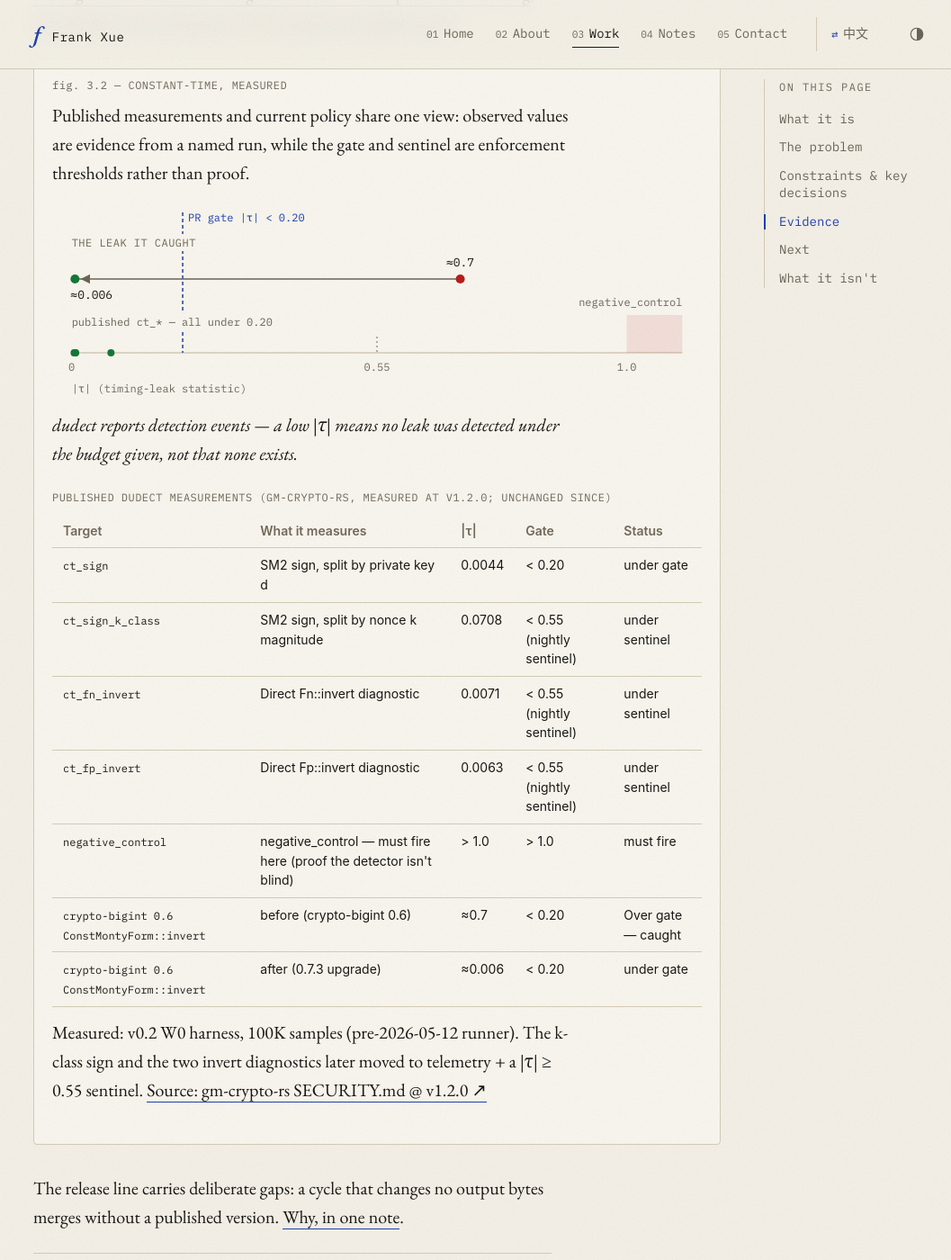
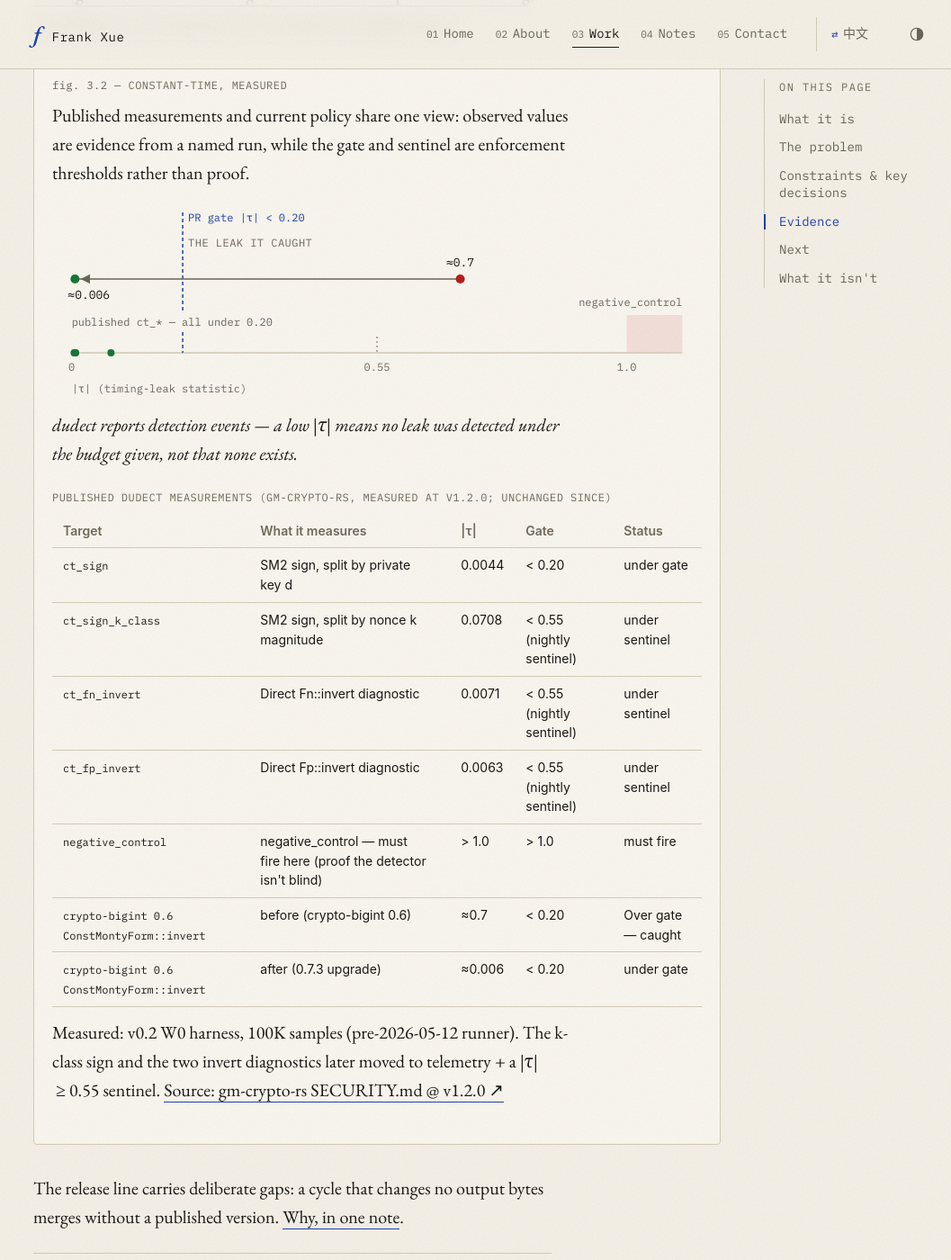
Before and after one commit to frankxue831/frankxue831.github.io, a Jekyll site: the page built from projects/gm-crypto-rs.html, in a window 1280 px wide and 1400 px high, scrolled down 5715 px. Shown: the whole window at 90% size, without its empty margins (101-1158 px from the left). Built offline with Jekyll 4.4.1, drawn with Linux system fonts in a browser that asks for light colours.

Commit message:
fix(fig 3.2): review fixes — no label plates, guard teeth, edge widths
Resolves the one review of 5c20367 (8 numbered items):

- Label plates (feFlood filter) painted boxes wherever the panel isn't
  painted behind the chart: print without background graphics (and the
  labels were rasterised out of the PDF text layer), forced colors, and
  Chromium auto-dark. Root fix: no plates. The leak heading now sits right
  of the gate line with the gate label, "≈0.006" shifts left (dx -8), and
  the gate line breaks for the cluster label, the one label that spans it
  at every width in both locales. No label now crosses a line from a 320px
  viewport up. --dudect-panel, the split dark rules and the theme-anim
  flood-color are reverted to main.
- validate_site.rb: the threshold guards match the table-cell form
  ("&lt;" + space or &nbsp; + the display variable), so &nbsp; can't dodge
  the hardcode guard and the axis tick can't satisfy the precision guard
  (negative-tested: four mutations fail, unmutated passes).
- text-wrap: pretty on table cells (no one-word/one-glyph last lines);
  " ≥ " in the provenance glued with &nbsp;.
- The rail track and gap are custom properties on .section.has-toc, read
  by the wide figure, so they can't drift apart.
- The table drops its 640px floor once the figure is wide, so a classic
  17-22px scrollbar can't push Status off-screen at 760/1024px.
- Phone column labels use --fg-muted (AA on both panels).
- Spec addendum: the visualizer spec records the no-viewBox layout.

Co-Authored-By: Claude Opus 5.5 <noreply@anthropic.com>

```diff
--- a/_includes/dudect-chart.html
+++ b/_includes/dudect-chart.html
@@ -47,24 +48,20 @@
       <marker id="dudect-arrow" viewBox="0 0 10 10" refX="16" refY="5" markerWidth="7" markerHeight="7" orient="auto-start-reverse">
         <path d="M0,0 L10,5 L0,10 z" class="dudect__arrowhead"/>
       </marker>
-      <!-- Label plate: floods each label's box with the panel colour, then
-           draws the label on it, so a line the label crosses stops cleanly
-           at the label instead of running through its spaces and dashes.
-           sRGB interpolation keeps the flood exactly the panel colour (the
-           linearRGB default shifts dark colours into visible boxes). -->
-      <filter id="dudect-plate" x="-0.02" y="-0.1" width="1.04" height="1.2" color-interpolation-filters="sRGB">
-        <feFlood class="dudect__plate"/>
-        <feComposite in="SourceGraphic"/>
-      </filter>
     </defs>
-    <!-- Marks first, labels last: each label paints over any line it
-         crosses, so its plate can mask the line. -->
+    <!-- negative_control zone past 1.0 (a translucent wash: below a ~335px
+         viewport the end of the English cluster label runs over it). The SVG carries
+         the bare identifier (language-neutral, never overflows); the full
+         "must fire here" meaning lives in the caveat + the data table below. -->
+    <rect class="dudect__control" x="{{ control_x }}%" y="{{ axis_y | minus: 42 }}" width="{{ control_w }}%" height="42"/>
     <!-- axis baseline -->
     <line class="dudect__axis" x1="{{ xl }}%" y1="{{ axis_y }}" x2="{{ xr }}%" y2="{{ axis_y }}"/>
     <!-- sentinel marker (subtle) -->
     <line class="dudect__sentinel" x1="{{ sentinel_x }}%" y1="{{ axis_y | minus: 18 }}" x2="{{ sentinel_x }}%" y2="{{ axis_y }}"/>
-    <!-- gate line -->
-    <line class="dudect__gate" x1="{{ gate_x }}%" y1="4" x2="{{ gate_x }}%" y2="{{ axis_y }}"/>
+    <!-- gate line, broken where the cluster label (which starts at 0 and is
+         always wider than the gap to 0.20) crosses it -->
+    <line class="dudect__gate" x1="{{ gate_x }}%" y1="4" x2="{{ gate_x }}%" y2="{{ cluster_label_y | minus: 14 }}"/>
+    <line class="dudect__gate" x1="{{ gate_x }}%" y1="{{ cluster_label_y | plus: 7 }}" x2="{{ gate_x }}%" y2="{{ axis_y }}"/>
     <!-- Row A: the four measured points, clustered near zero, on the axis -->
     <g class="dudect__points">
       {%- for m in d.measured -%}
@@ -80,9 +77,10 @@
     </g>
     <!-- labels -->
     <text class="dudect__gate-label" x="{{ gate_x }}%" dx="6" y="{{ gate_label_y }}">{{ t.gate_label | escape }}</text>
-    <text class="dudect__leak-heading" x="{{ xl }}%" y="{{ leak_heading_y }}">{{ t.leak_heading | escape }}</text>
+    <text class="dudect__leak-heading" x="{{ gate_x }}%" dx="6" y="{{ leak_heading_y }}">{{ t.leak_heading | escape }}</text>
     <text class="dudect__leak-before-label" x="{{ before_x }}%" y="{{ leak_y | minus: 14 }}" text-anchor="middle">≈{{ d.leak.before }}</text>
-    <text class="dudect__leak-after-label" x="{{ after_x }}%" dx="-5" y="{{ leak_y | plus: 22 }}">≈{{ d.leak.after }}</text>
+    <!-- dx -8: ends clear of the gate line down to a 320px viewport -->
+    <text class="dudect__leak-after-label" x="{{ after_x }}%" dx="-8" y="{{ leak_y | plus: 22 }}">≈{{ d.leak.after }}</text>
     <text class="dudect__control-label" x="{{ xr }}%" y="{{ control_label_y }}" text-anchor="end">negative_control</text>
     <text class="dudect__cluster-label" x="{{ xl }}%" y="{{ cluster_label_y }}">{{ t.cluster_label | escape }}</text>
     <!-- axis ticks: 0, sentinel, control -->
@@ -92,12 +90,6 @@
       <text x="{{ control_x }}%" y="{{ axis_y | plus: 20 }}" text-anchor="middle">{{ d.control_floor }}</text>
     </g>
     <text class="dudect__axis-label" x="{{ xl }}%" y="{{ H | minus: 8 }}">{{ t.axis_label | escape }}</text>
-    <!-- negative_control zone past 1.0, a translucent wash drawn last: at the
-         narrowest widths the end of the cluster label runs under it and is
-         tinted, not cut out. The SVG carries the bare identifier
-         (language-neutral, never overflows); the full "must fire here" meaning
-         lives in the caveat + the data table below. -->
-    <rect class="dudect__control" x="{{ control_x }}%" y="{{ axis_y | minus: 42 }}" width="{{ control_w }}%" height="42"/>
   </svg>
   <p class="dudect__caveat">{{ t.caveat | escape | replace: "|τ|", tau_nowrap }}</p>
   <div class="dudect__table-scroll" tabindex="0" role="region"
@@ -159,7 +151,7 @@
     </tbody>
     </table>
   </div>
-  <p class="dudect__provenance">{{ t.provenance | escape | replace: "|τ|", tau_nowrap }}
+  <p class="dudect__provenance">{{ t.provenance | escape | replace: "|τ|", tau_nowrap | replace: " ≥ ", "&nbsp;≥&nbsp;" }}
     <a href="{{ d.source_url }}" rel="noopener noreferrer">{{ t.source | escape }} ↗</a>
   </p>
 </figure>
--- a/assets/css/style.css
+++ b/assets/css/style.css
@@ -238,9 +238,7 @@
         --ghost-ink: rgba(237, 228, 204, 0.05);
     }
     :root:not([data-theme]) .grain { display: none; }
-    :root:not([data-theme]) .dudect {
-        --dudect-panel: var(--bg-elevated);
-    }
+    :root:not([data-theme]) .dudect,
     :root:not([data-theme]) .install {
         background: var(--bg-elevated);
     }
@@ -299,8 +297,7 @@ html.theme-anim *::after {
     transition: background-color var(--dur) var(--ease),
                 color var(--dur) var(--ease),
                 border-color var(--dur) var(--ease),
-                fill var(--dur) var(--ease),
-                flood-color var(--dur) var(--ease) !important; /* dudect label plates track their panel */
+                fill var(--dur) var(--ease) !important;
 }
 @media (prefers-reduced-motion: reduce) {
     html.theme-anim,
@@ -1499,9 +1496,12 @@ body.lang-zh .note li {
 
 @media (min-width: 1024px) {
     .section.has-toc {
+        /* rail track + gap, also read by the wide .dudect figure so it stops short of the rail */
+        --toc-track: 12rem;
+        --toc-gap: var(--space-12);
         display: grid;
-        grid-template-columns: minmax(0, 1fr) 12rem;
-        column-gap: var(--space-12);
+        grid-template-columns: minmax(0, 1fr) var(--toc-track);
+        column-gap: var(--toc-gap);
         align-items: start;
     }
     .section.has-toc > .project-detail { grid-column: 1; }
@@ -2273,12 +2273,11 @@ details.drawer .version-grid {
    overrides. Status hues reinforce position+text, never sole signal.
    ========================================================= */
 .dudect {
-    --dudect-panel: var(--bg-sunk); /* panel fill; the chart's label plates reuse it */
     margin: var(--space-6) 0 var(--space-8);
     padding: var(--space-5);
     border: 1px solid var(--rule);
     border-radius: 4px;
-    background: var(--dudect-panel);
+    background: var(--bg-sunk);
 }
 /* Wide figure. The five-column table needs ~40rem, more than the 36rem
    reading measure, so wherever the column has spare width (tablet up, or
@@ -2289,11 +2288,15 @@ details.drawer .version-grid {
 .section:has(.dudect) { container-type: inline-size; }
 @container (min-width: 36rem) {
     .dudect { width: min(48rem, 100cqi); }
+    /* Once the figure is wide the table may also give up its 640px floor,
+       so a classic (space-taking) scrollbar can't push Status off-screen.
+       (Two classes: this sits above the base .dudect__table rule.) */
+    .dudect .dudect__table { min-width: 0; }
 }
 @media screen and (min-width: 1024px) {
     @container (min-width: 36rem) {
-        /* rail track (12rem) + column gap, as in .section.has-toc (print drops the rail) */
-        .section.has-toc .dudect { width: min(48rem, 100cqi - 12rem - var(--space-12)); }
+        /* minus the contents rail's track and gap (print drops the rail) */
+        .section.has-toc .dudect { width: min(48rem, 100cqi - var(--toc-track) - var(--toc-gap)); }
     }
 }
 .dudect__title {
@@ -2320,10 +2323,7 @@ details.drawer .version-grid {
     font-size: 12px;
 }
 /* SVG strokes/fills via tokens. The chart has no viewBox (see the include),
-   so font sizes, strokes and radii are CSS px at every width. Each label
-   sits on a plate in the panel colour: a line it crosses passes behind it. */
-.dudect__chart text { filter: url(#dudect-plate); }
-.dudect__plate { flood-color: var(--dudect-panel); }
+   so font sizes, strokes and radii are CSS px at every width. */
 .dudect__axis { stroke: var(--rule); stroke-width: 1.5; }
 .dudect__axis-label,
 .dudect__ticks text { fill: var(--fg-subtle); }
@@ -2381,6 +2381,7 @@ details.drawer .version-grid {
     padding: var(--space-2) var(--space-3);
     border-bottom: 1px solid var(--rule);
     vertical-align: top;
+    text-wrap: pretty; /* no one-word/one-glyph last lines in the narrow columns */
 }
 .dudect__table th { color: var(--fg-subtle); font-weight: 600; }
 .dudect__table code { font-family: var(--mono); font-size: var(--text-xs); }
@@ -2443,7 +2444,7 @@ details.drawer .version-grid {
         content: attr(data-label);
         content: attr(data-label) / ""; /* decorative: the hidden thead names the column */
         display: block;
-        color: var(--fg-subtle);
+        color: var(--fg-muted); /* AA on both panels; --fg-subtle is 4.46:1 on dark */
         font-weight: 600;
         white-space: nowrap;
     }
@@ -2459,9 +2460,7 @@ details.drawer .version-grid {
    prefers-color-scheme block near the top of this file.
    Spec: docs/superpowers/specs/2026-06-11-visual-evolution-design.md
    ========================================================= */
-[data-theme="dark"] .dudect {
-    --dudect-panel: var(--bg-elevated);
-}
+[data-theme="dark"] .dudect,
 [data-theme="dark"] .install {
     background: var(--bg-elevated);
 }
```
Also changed, not shown: other parts of _includes/dudect-chart.html (+3 -2 lines), docs/superpowers/specs/2026-06-01-constant-time-visualizer-design.md (+19 -0 lines), scripts/validate_site.rb (+7 -3 lines).
